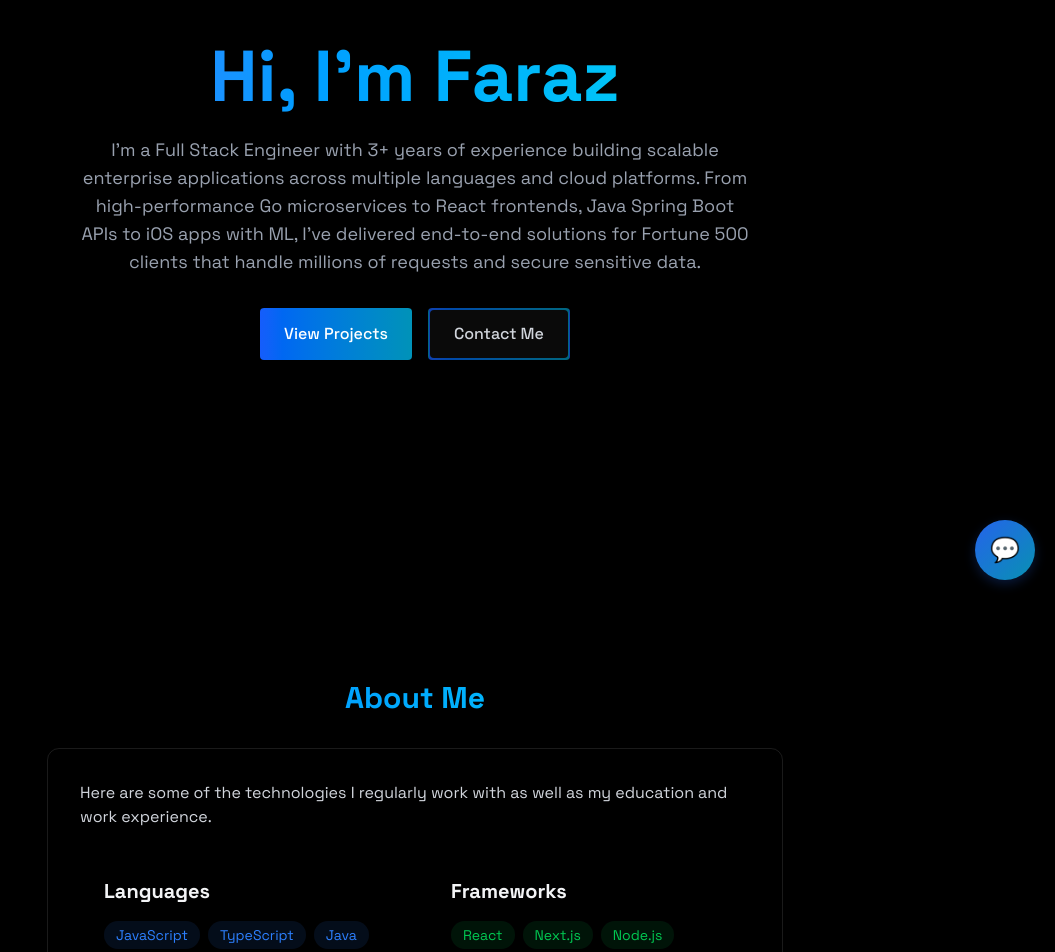
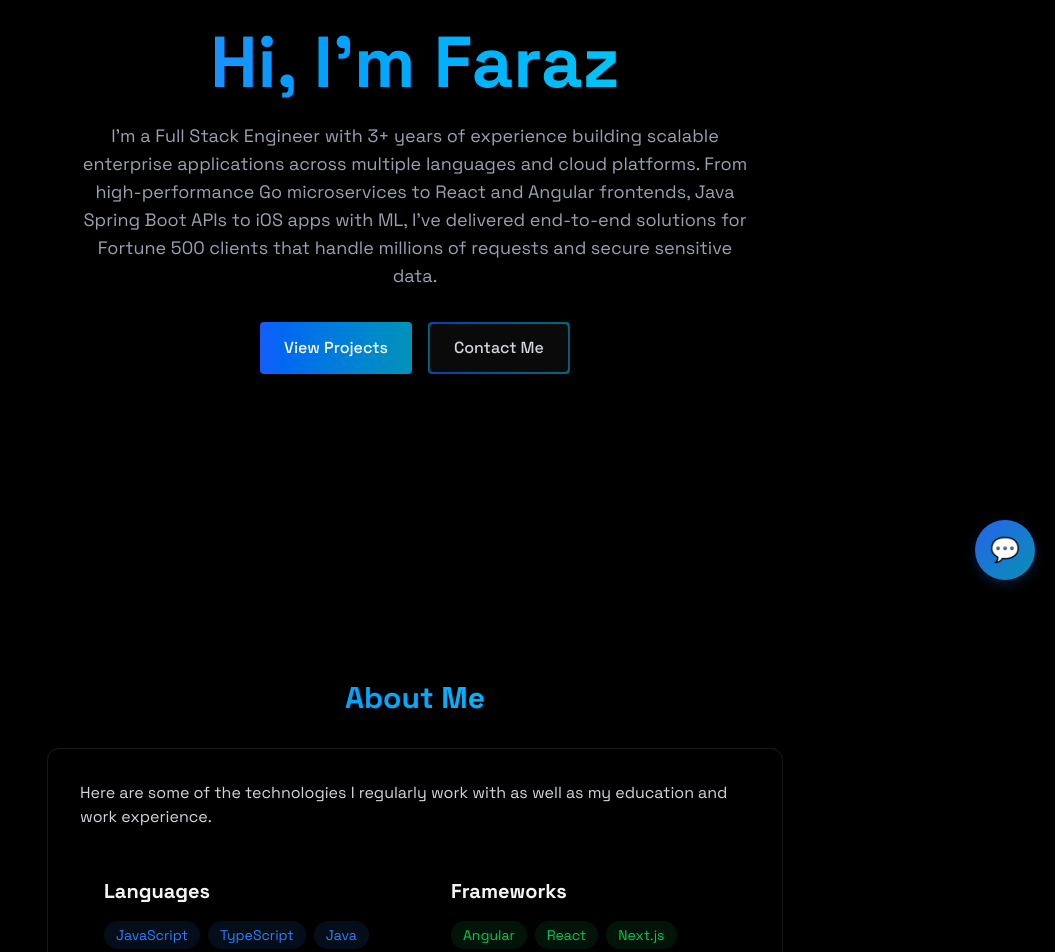
Before and after one commit to farazalam27/fqa-portfolio, a React (Vite) app: page / in a window 1280 px wide. Shown: the part 200-1152 px from the top of the page, without its empty margins (225-1280 px from the left). Built offline with nearby package versions, Linux system fonts and the light colour scheme; no server answers.

Commit message:
Had to update some descriptions

```diff
--- a/src/components/sections/About.tsx
+++ b/src/components/sections/About.tsx
@@ -3,7 +3,7 @@ import type { JSX } from 'react';
 
 export const About = (): JSX.Element => {
     const languages: string[] = ["JavaScript", "TypeScript", "Java", "Go", "Kotlin", "Swift", "Python", "SQL"];
-    const frameworks: string[] = ["React", "Next.js", "Node.js", "Express.js", "Spring Boot", "Tailwind CSS", "Bootstrap"];
+    const frameworks: string[] = ["Angular", "React", "Next.js", "Node.js", "Express.js", "Spring Boot", "Tailwind CSS", "Bootstrap"];
     const databases: string[] = ["PostgreSQL", "MongoDB", "SQLite", "DynamoDB", "RDS"];
     const tools: string[] = ["AWS", "Lambda", "S3", "EC2", "Docker", "Kubernetes", "Jenkins", "Serverless", "Git", "Maven", "Gradle", "Postman", "JIRA"];
     const certifications: string[] = ["AWS Solutions Architect Associate", "AWS Developer Associate"];
--- a/src/components/sections/Home.tsx
+++ b/src/components/sections/Home.tsx
@@ -14,7 +14,7 @@ export const Home = (): JSX.Element => {
                 </h1>
                 <p className="text-gray-400 text-lg mb-8 max-w-2xl mx-auto">
                     I'm a Full Stack Engineer with 3+ years of experience building scalable enterprise applications across multiple languages
-                    and cloud platforms. From high-performance Go microservices to React frontends, Java Spring Boot APIs to iOS apps with ML,
+                    and cloud platforms. From high-performance Go microservices to React and Angular frontends, Java Spring Boot APIs to iOS apps with ML,
                     I've delivered end-to-end solutions for Fortune 500 clients that handle millions of requests and secure sensitive data.
                 </p>
                 <div className="flex justify-center space-x-4">
--- a/src/components/sections/Projects.tsx
+++ b/src/components/sections/Projects.tsx
@@ -19,11 +19,11 @@ export const Projects = (): JSX.Element => {
                         <h3 className="text-xl font-bold mb-2">Daniel's Mechanic Shop</h3>
                         <p className="text-gray-400 mb-4">
                             A full-stack mechanic shop management system featuring customer appointment scheduling,
-                            admin dashboard, and time slot management. Built with React frontend, Express.js backend,
+                            admin dashboard, and time slot management. Built with Angular frontend, Express.js backend,
                             and MongoDB database with real authentication and production deployment.
                         </p>
                         <div className="flex flex-wrap gap-2 mb-4">
-                            {["React", "TypeScript", "Express.js", "MongoDB", "Bootstrap"].map((tech, key) => (
+                            {["Angular", "TypeScript", "Express.js", "MongoDB", "Bootstrap"].map((tech, key) => (
                                 <span
                                     key={key}
                                     className="bg-blue-500/10 text-blue-500 py-1 px-3 rounded-full text-sm hover:bg-blue-500/20
```
